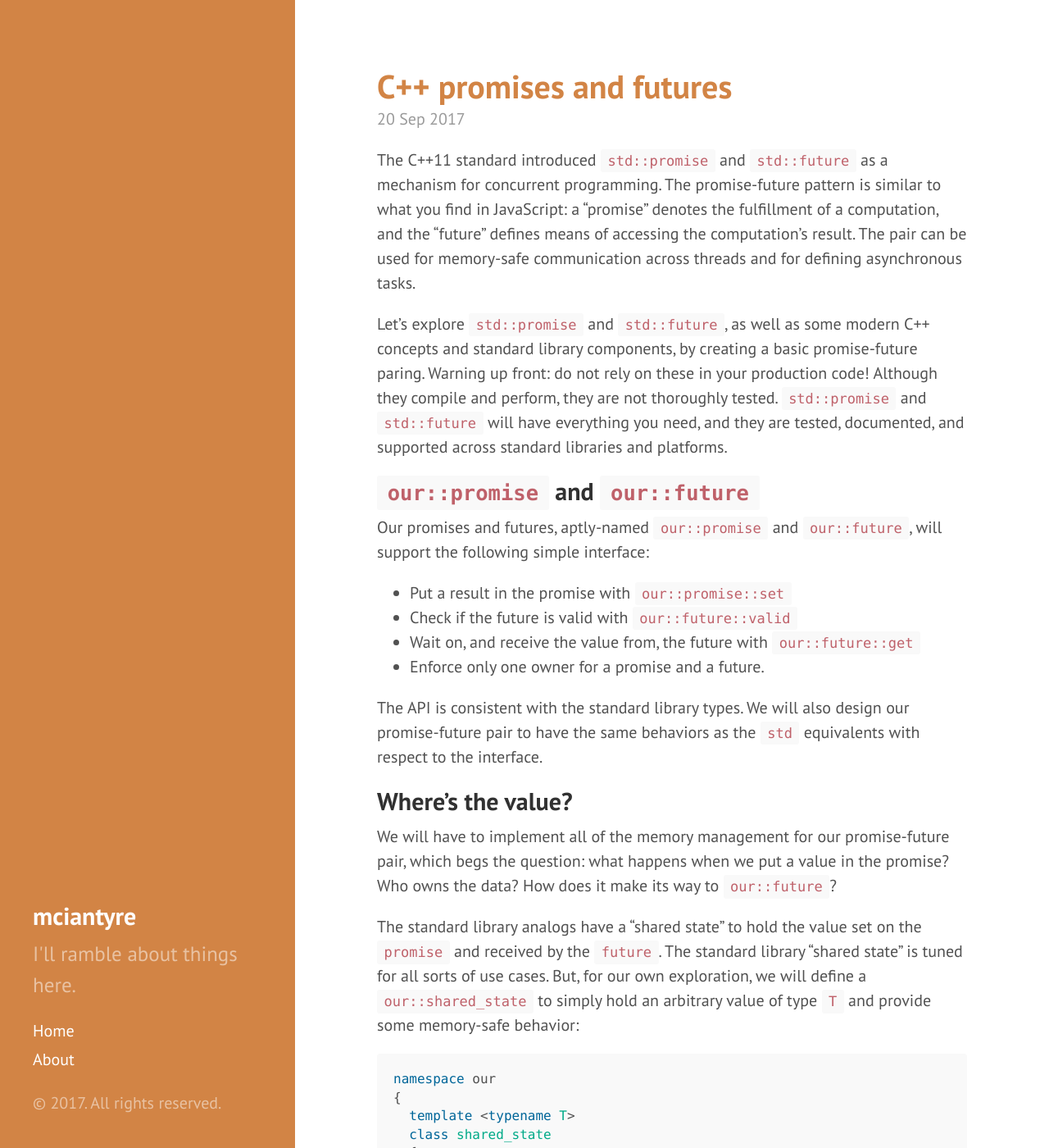
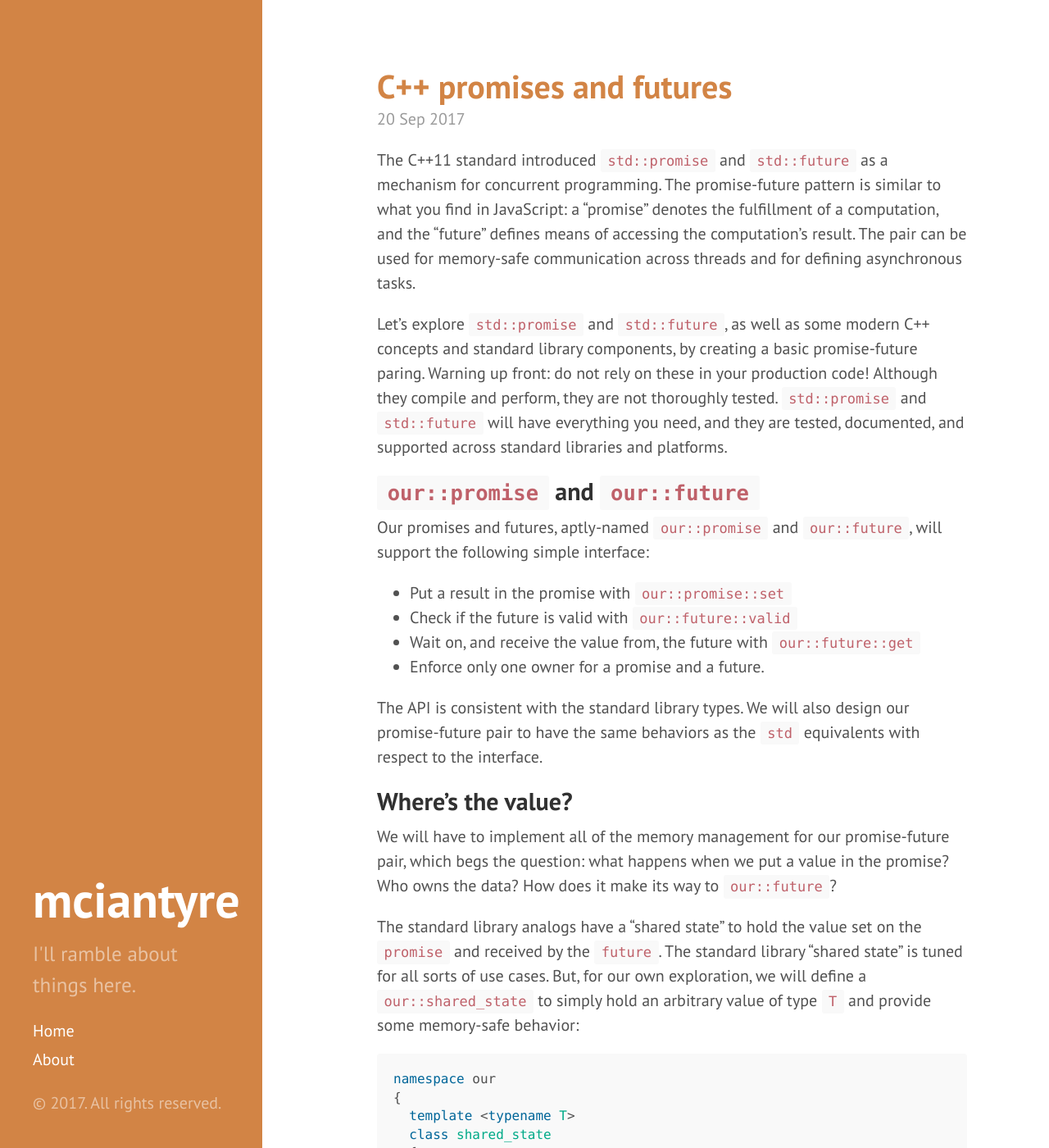
Before and after one commit to mciantyre/mciantyre.github.io, a Jekyll site: the page built from index.html, in a window 1280 px wide and 1400 px high. Shown: the whole window at 82% size. Built offline with Jekyll 4.4.1, drawn with Linux system fonts in a browser that asks for light colours; the list of posts is cut into pages by our own code.

Commit message:
Update styles

```diff
--- a/_includes/sidebar.html
+++ b/_includes/sidebar.html
@@ -1,11 +1,11 @@
 <div class="sidebar">
   <div class="container sidebar-sticky">
     <div class="sidebar-about">
-      <h2>
+      <h1>
         <a href="{{ site.url }}/">
           {{ site.title }}
         </a>
-      </h2>
+      </h1>
       <p class="lead">{{ site.description }}</p>
     </div>
 
--- a/public/css/hyde.css
+++ b/public/css/hyde.css
@@ -65,7 +65,7 @@ html {
     top: 0;
     left: 0;
     bottom: 0;
-    width: 18rem;
+    width: 16rem;
     text-align: left;
   }
 }
@@ -79,8 +79,8 @@ html {
 .sidebar-about h1 {
   color: #fff;
   margin-top: 0;
-  font-family: "Abril Fatface", serif;
-  font-size: 3.25rem;
+  font-family: "PT Sans", serif;
+  font-size: 3.00rem;
 }
 
 /* Sidebar nav */
```
